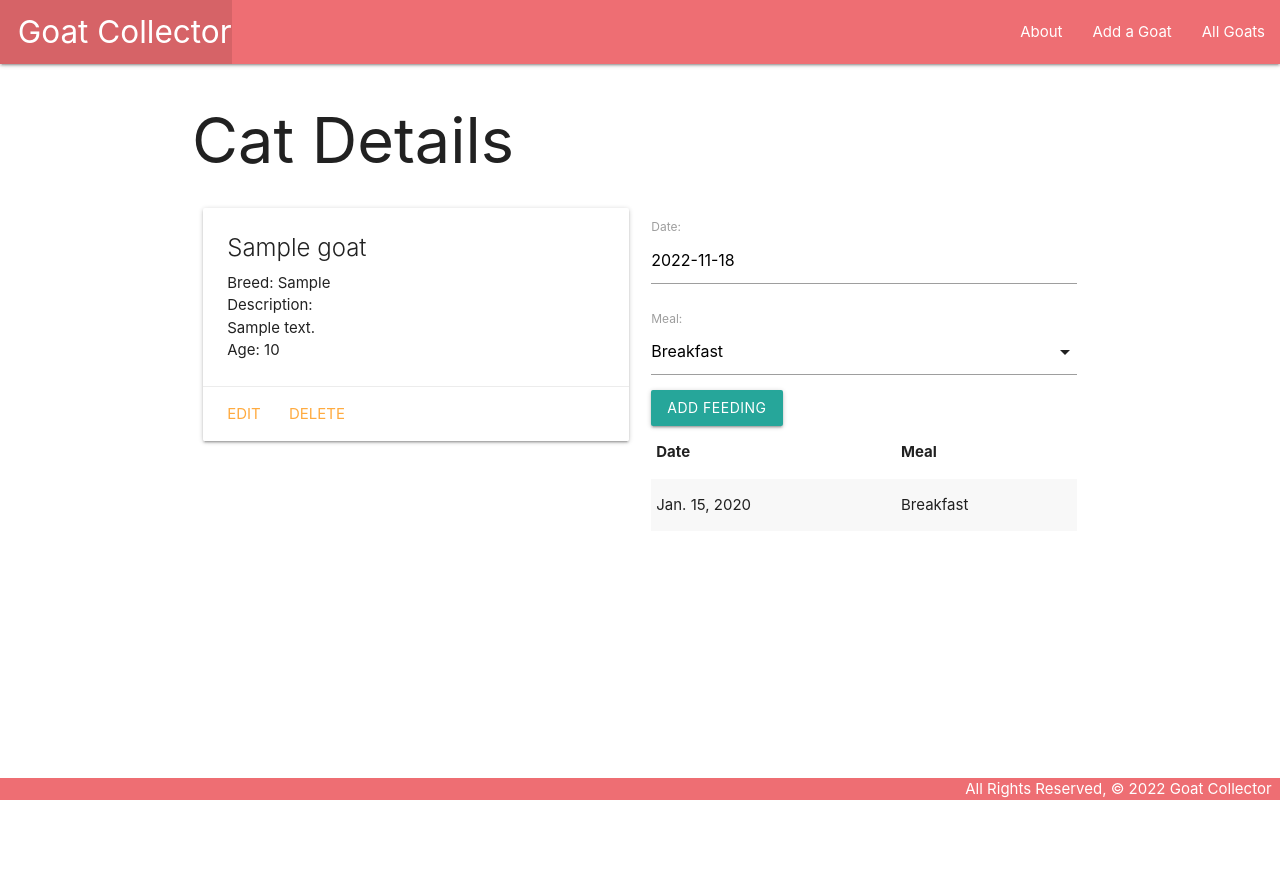
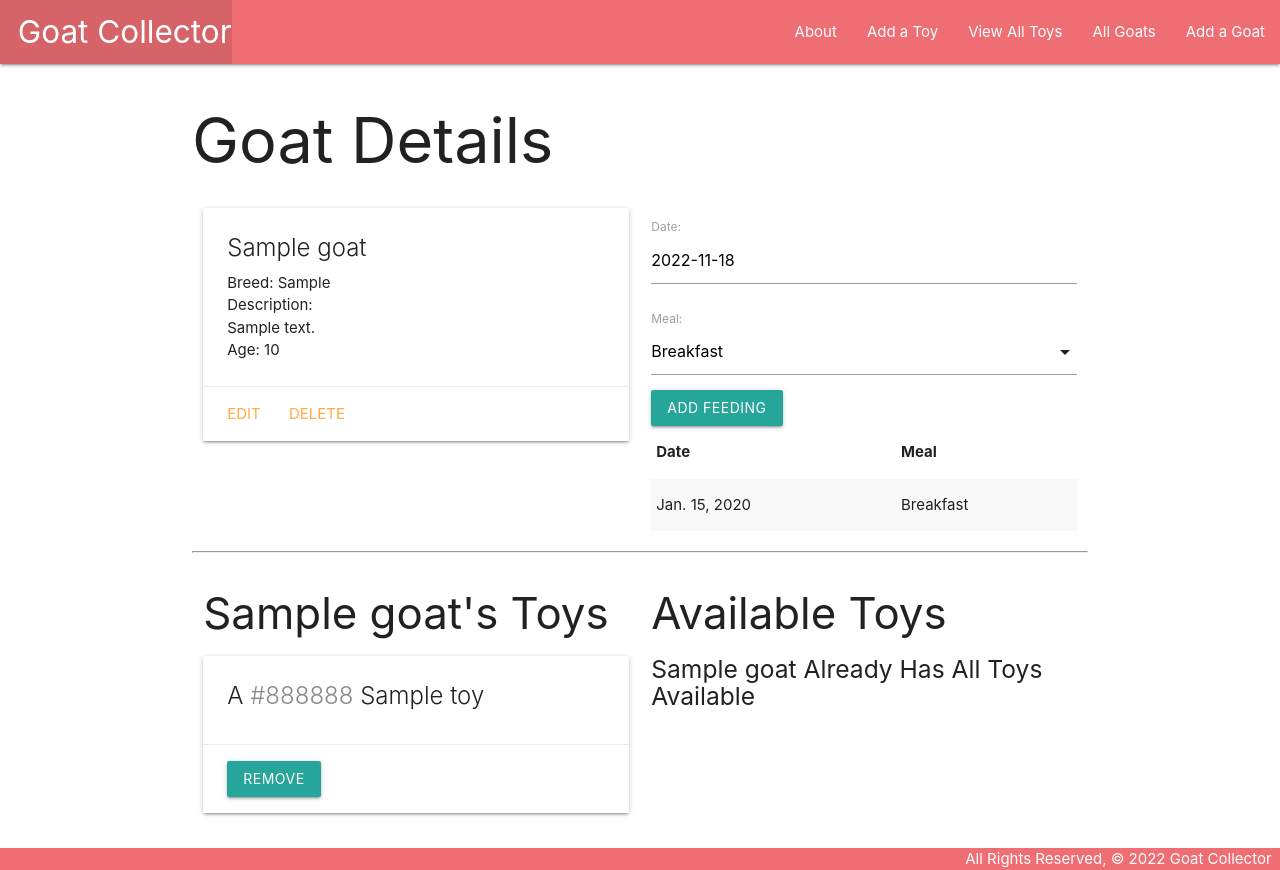
Before and after one commit to cormacpujals/goatcollector, a Django app: page /goats/1/ in a window 1280 px wide. Before the commit the page ends 800 px from the top, so only its background shows below. Run offline with Django 4.2, Linux system fonts and the light colour scheme; tables that the repository leaves empty hold one stand-in row (values such as "Sample post").

Commit message:
lab part 5

```diff
--- a/main_app/admin.py
+++ b/main_app/admin.py
@@ -1,5 +1,6 @@
 from django.contrib import admin
-from .models import Goat, Feeding
+from .models import Goat, Feeding, Toy
 # Register your models here.
 admin.site.register(Goat)
 admin.site.register(Feeding)
+admin.site.register(Toy)
--- a/main_app/models.py
+++ b/main_app/models.py
@@ -2,12 +2,23 @@ from django.db import models
 from django.urls import reverse
 
 # Create your models here.
+class Toy(models.Model):
+  name = models.CharField(max_length=50)
+  color = models.CharField(max_length=20)
+
+  def __str__(self):
+    return self.name
+
+  def get_absolute_url(self):
+    return reverse('toys_detail', kwargs={'pk': self.id})
+
 
 class Goat(models.Model):
   name = models.CharField(max_length=100)
   breed = models.CharField(max_length=100)
   description = models.TextField(max_length=250)
   age = models.IntegerField()
+  toys = models.ManyToManyField(Toy)
 
   def __str__(self):
     return self.name
--- a/main_app/templates/base.html
+++ b/main_app/templates/base.html
@@ -20,8 +20,10 @@
         </ul>
         <ul class="right">
           <li><a href="{% url 'about' %}">About</a></li>
+          <li><a href="{% url 'toys_create' %}">Add a Toy</a></li>
+          <li><a href="{% url 'toys_index' %}">View All Toys</a></li>
+          <li><a href="{% url 'index' %}">All Goats</a></li>
           <li><a href="{% url 'goats_create' %}">Add a Goat</a></li>
-          <li><a href="{% url 'index' %}">All Goats</a></li>
         </ul>
       </div>
     </nav>
--- a/main_app/templates/goats/detail.html
+++ b/main_app/templates/goats/detail.html
@@ -1,7 +1,7 @@
 {% extends 'base.html' %}
 {% block content %}
 
-<h1>Cat Details</h1>
+<h1>Goat Details</h1>
 
 <div class="row">
   <div class="col s6">
@@ -43,6 +43,58 @@
     </table>
   </div>
 </div>
+
+<!-- This is all new markup to be added just above the <script> tag -->
+  <hr>
+  <div class="row">
+    <div class="col s6">
+      <h3>{{ goat.name }}'s Toys</h3>
+      {% if goat.toys.count %}
+        {% for toy in goat.toys.all %}
+          <div class="card">
+            <div class="card-content">
+              <span class="card-title">
+                A <span style="color: {{ toy.color }}">{{ toy.color }}</span> {{ toy.name }}
+              </span>
+            </div>
+            <div class="card-action">
+              <form action="{% url 'unassoc_toy' goat.id toy.id %}" method="DELETE">
+                {% csrf_token %}
+                <button type="submit" class="btn">Remove</button>
+              </form>
+            </div>
+          </div>
+        {% endfor %}
+      {% else %}
+        <h5>No Toys</h5>
+      {% endif %}
+    </div>
+    <!-- Available toys will come after this line -->
+    <div class="col s6">
+      <h3>Available Toys</h3>
+      {% if toys.count %}
+        {% for toy in toys.all %}
+          <div class="card">
+            <div class="card-content">
+              <span class="card-title">
+                A <span style="color: {{ toy.color }}">{{ toy.color }}</span> {{ toy.name }}
+              </span>
+            </div>
+            <div class="card-action">
+              <form action="{% url 'assoc_toy' goat.id toy.id %}" method="POST">
+                {% csrf_token %}
+                <button type="submit" class="btn">Add</button>
+              </form>
+            </div>
+          </div>
+        {% endfor %}
+      {% else %}
+        <h5>{{goat.name}} Already Has All Toys Available</h5>
+      {% endif %}
+    </div>
+  </div>
+
+
 <script>
   const dateEl = document.getElementById('id_date');
   // M is Materialize's global variable
--- a/main_app/urls.py
+++ b/main_app/urls.py
@@ -10,4 +10,13 @@ urlpatterns = [
   path('goats/<int:pk>/update/', views.GoatUpdate.as_view(), name='goats_update'),
   path('goats/<int:pk>/delete/', views.GoatDelete.as_view(), name='goats_delete'),
   path('goats/<int:goat_id>/add_feeding/', views.add_feeding, name='add_feeding'),
+
+  path('goats/<int:goat_id>/assoc_toy/<int:toy_id>/', views.assoc_toy, name='assoc_toy'),
+  path('goats/<int:goat_id>/unassoc_toy/<int:toy_id>/', views.unassoc_toy, name='unassoc_toy'),
+
+  path('toys/', views.ToyList.as_view(), name='toys_index'),
+  path('toys/<int:pk>/', views.ToyDetail.as_view(), name='toys_detail'),
+  path('toys/create/', views.ToyCreate.as_view(), name='toys_create'),
+  path('toys/<int:pk>/update/', views.ToyUpdate.as_view(), name='toys_update'),
+  path('toys/<int:pk>/delete/', views.ToyDelete.as_view(), name='toys_delete'),
 ]
--- a/main_app/views.py
+++ b/main_app/views.py
@@ -1,6 +1,6 @@
 from django.shortcuts import render, redirect
-from .models import Goat
-from django.views.generic import CreateView, UpdateView, DeleteView
+from .models import Goat, Toy
+from django.views.generic import ListView, DetailView, CreateView, UpdateView, DeleteView
 from .forms import FeedingForm
 # Create your views here.
 
@@ -18,11 +18,27 @@ def goats_index(request):
 
 def goats_detail(request, goat_id):
   goat = Goat.objects.get(id=goat_id)
+  id_list = goat.toys.all().values_list('id')
+  toys_goat_doesnt_have = Toy.objects.exclude(id__in=id_list)
   feeding_form = FeedingForm()
   return render(request, 'goats/detail.html', {
     'goat': goat,
     'feeding_form': feeding_form,
+    'toys': toys_goat_doesnt_have,
     })
+
+class GoatCreate(CreateView):
+  model = Goat
+  fields = ['name', 'breed', 'description', 'age']
+
+class GoatUpdate(UpdateView):
+  model = Goat
+  # Let's disallow the renaming of a cat by excluding the name field!
+  fields = ['name', 'breed', 'description', 'age']
+
+class GoatDelete(DeleteView):
+  model = Goat
+  success_url = '/goats'
 
 def add_feeding(request, goat_id):
   # create a ModelForm instance using the data in request.POST
@@ -36,15 +52,29 @@ def add_feeding(request, goat_id):
     new_feeding.save()
   return redirect('detail', goat_id=goat_id)
 
-class GoatCreate(CreateView):
-  model = Goat
+class ToyList(ListView):
+  model = Toy
+
+class ToyDetail(DetailView):
+  model = Toy
+
+class ToyCreate(CreateView):
+  model = Toy
   fields = '__all__'
 
-class GoatUpdate(UpdateView):
-  model = Goat
-  # Let's disallow the renaming of a cat by excluding the name field!
-  fields = ['name', 'breed', 'description', 'age']
+class ToyUpdate(UpdateView):
+  model = Toy
+  fields = ['name', 'color']
 
-class GoatDelete(DeleteView):
-  model = Goat
-  success_url = '/goats'
+class ToyDelete(DeleteView):
+  model = Toy
+  success_url = '/toys'
+
+def assoc_toy(request, goat_id, toy_id):
+  # Note that you can pass a toy's id instead of the whole toy object
+  Goat.objects.get(id=goat_id).toys.add(toy_id)
+  return redirect('detail', goat_id=goat_id)
+
+def unassoc_toy(request, goat_id, toy_id):
+  Goat.objects.get(id=goat_id).toys.remove(toy_id)
+  return redirect('detail', goat_id=goat_id)
```
Also changed, not shown: main_app/templates/main_app/toy_confirm_delete.html (added, +13 -0 lines), main_app/templates/main_app/toy_detail.html (added, +20 -0 lines), main_app/templates/main_app/toy_form.html (added, +19 -0 lines), main_app/templates/main_app/toy_list.html (added, +17 -0 lines), main_app/migrations/0004_toy.py (added), main_app/migrations/0005_goat_toys.py (added).
